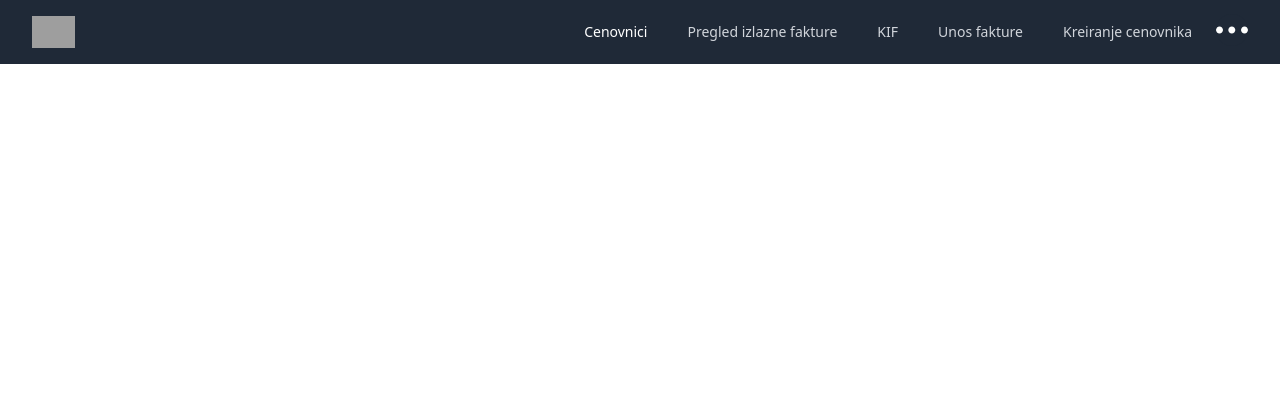
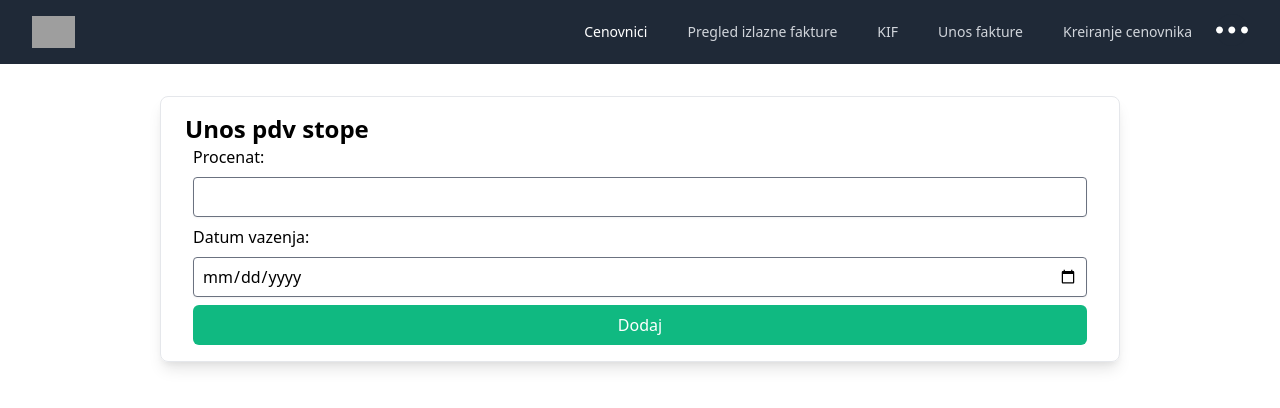
Before and after one commit to Legionar14/poslovna-informatika-fe, a React (Create React App) app: page /unos-pdv-stope in a window 1280 px wide. Shown: the top 408 px of the page. Built offline with nearby package versions, Linux system fonts and the light colour scheme; no server answers; grey boxes are pictures that could not be loaded.

Commit message:
Gotova strana za unos pdv kategorije, pdv stope

```diff
--- a/src/App.jsx
+++ b/src/App.jsx
@@ -9,6 +9,8 @@ import { NotificationContainer } from 'react-notifications'
 import 'react-notifications/lib/notifications.css';
 import JediniceMere from './pages/JediniceMere/JediniceMere';
 import RobaIliUsluga from './pages/RobaIliUsluga/RobaIliUsluga';
+import UnosPdvKategorije from "./pages/UnosPdvKategorije";
+import UnosPdvStope from "./pages/UnosPdvStope";
 
 function App() {
   return (
@@ -25,6 +27,8 @@ function App() {
           <Route path="/izmena-izlazne-fakture/:id" component={UnosIzlazneFakture} />
           <Route path="/jedinice-mere" component={JediniceMere} />
           <Route path="/roba-ili-usluga" component={RobaIliUsluga} />
+          <Route path="/unos-pdv-kategorije" component={UnosPdvKategorije} />
+          <Route path="/unos-pdv-stope" component={UnosPdvStope} />
         </Switch>
       </Router>
       <NotificationContainer/>
--- a/src/components/Navbar/Navbar.jsx
+++ b/src/components/Navbar/Navbar.jsx
@@ -1,3 +1,4 @@
+import { Link } from "react-router-dom";
 import { useState } from "react/cjs/react.development";
 import Options from '../../assets/more-options.svg';
 
@@ -49,6 +50,8 @@ const Navbar = () => {
                 <a href="/jedinice-mere" className="block px-4 py-2 text-sm text-gray-700 hover:bg-gray-100" role="menuitem">Jedinice mere</a>
                 <a href="/roba-ili-usluga" className="block px-4 py-2 text-sm text-gray-700 hover:bg-gray-100" role="menuitem">Roba ili usluga</a>
                 <a href="/grupa-robe-ili-usluge" className="block px-4 py-2 text-sm text-gray-700 hover:bg-gray-100" role="menuitem">Grupa robe ili usluge</a>
+                <Link to="/unos-pdv-kategorije" className="block px-4 py-2 text-sm text-gray-700 hover:bg-gray-100" role="menuitem">Unos pdv kategorije</Link>
+                <Link to="/unos-pdv-stope" className="block px-4 py-2 text-sm text-gray-700 hover:bg-gray-100" role="menuitem">Unos pdv stope</Link>
               </div>
             </div>
           </div>
--- a/src/hooks/useCurrentUser.js
+++ b/src/hooks/useCurrentUser.js
@@ -4,7 +4,7 @@ import { v4 as uuid } from "uuid"
 
 const useCurrentUser = () => {
   const [currentUser, setCurrentUser] = useState({
-    id: uuid,
+    id: uuid(),
     username: "user",
     preduzeceId: '481a4f2d-450d-4b83-a516-bad9d6e12159'
   })
--- /dev/null
+++ b/src/hooks/usePdvKategorija.js
@@ -0,0 +1,25 @@
+import { useCallback, useEffect, useState } from "react"
+import { v4 as uuid } from "uuid"
+import { axios } from "../axios"
+
+const usePdvKategorija = () => {
+
+  const [stope, setStope] = useState([])
+
+  useEffect(()=>{
+    axios.get("/pdv-stope/slobodne")
+    .then(({data}) => setStope(data))
+    .catch(console.error)
+  }, [setStope])
+
+  const addKategorija = useCallback((onSuccess, onFailure)=>({nazivKategorije, pdvStopa})=>{
+    axios
+    .post("/pdv-kategorije", { nazivKategorije, stopePDV: pdvStopa.map(x=>stope.find(st=>st.id === x)) })
+    .then(({status}) => status === 200 || status === 201 ? onSuccess() : onFailure(`Failed to add, got ${status}`))
+    .catch(onFailure)
+  }, [stope])
+
+  return {stope, addKategorija}
+}
+
+export default usePdvKategorija
--- /dev/null
+++ b/src/hooks/usePdvStopa.js
@@ -0,0 +1,20 @@
+import { useCallback } from "react"
+import { v4 as uuid } from "uuid"
+import { axios } from "../axios"
+import { DateTimeFormatter, LocalDate } from "@js-joda/core";
+
+const usePdvStopa = () => {
+
+  const addPdvStopa = useCallback((onSuccess, onFailure) => ({procenat, datumVazenja}) =>{
+    const fmtr = DateTimeFormatter.ofPattern("yyyy-MM-dd")
+    const fmtrTo = DateTimeFormatter.ofPattern("dd-MM-yyyy")
+    const date = LocalDate.parse(datumVazenja, fmtr).format(fmtrTo)
+    axios.post(`pdv-stope`, {id: uuid(), procenat, datumVazenja: date})
+    .then(({status}) => status === 200 || status === 201 ? onSuccess() : onFailure(`Got status ${status}`))
+    .catch(onFailure)
+  },[])
+
+  return { addPdvStopa }
+}
+
+export default usePdvStopa
--- /dev/null
+++ b/src/pages/UnosPdvKategorije/index.jsx
@@ -0,0 +1,43 @@
+import { useCallback } from "react"
+import { useForm } from "react-hook-form"
+import NotificationManager from "react-notifications/lib/NotificationManager"
+import { useHistory } from "react-router-dom"
+import FormContainer from "../../components/FormContainer"
+import usePdvKategorija from "../../hooks/usePdvKategorija"
+
+const UnosPdvKategorije = () => {
+
+  const { stope, addKategorija } = usePdvKategorija()
+  const { push } = useHistory()
+  const { register, handleSubmit } = useForm()
+
+  const onSuccess = useCallback(() => {
+    NotificationManager.success("Added successfully")
+    push("/")
+  }, [push])
+
+  const onFailure = useCallback((err) => {
+    NotificationManager.error("An error occured")
+    console.error(err)
+  }, [])
+
+  return (
+    <FormContainer formName="Unos pdv kategorije">
+      <form className="w-full flex flex-col px-2 gap-y-2" onSubmit={handleSubmit(addKategorija(onSuccess, onFailure))}>
+        <label htmlFor="nazivKategorije">Naziv kategorije:</label>
+        <input type="text" name="nazivKategorije" id="nazivKategorije" className="shadow-sm w-full h-10 px-2 rounded" ref={register} />
+        <label htmlFor="pdvStopa">Pdv stopa:</label>
+        <select name="pdvStopa" id="pdvStopa" multiple className="shadow-sm w-full px-2 rounded" ref={register}>
+          {
+            stope.map(stopa => (
+              <option key={stopa.id} value={stopa.id}>{stopa.procenat}% - {stopa.datumVazenja}</option>
+            ))
+          }
+        </select>
+        <button type="submit" className="bg-green-500 py-1 px-2 font-medium text-white rounded-md h-10">Dodaj</button>
+      </form>
+    </FormContainer>
+  )
+}
+
+export default UnosPdvKategorije
--- /dev/null
+++ b/src/pages/UnosPdvStope/index.jsx
@@ -0,0 +1,38 @@
+import { useForm } from "react-hook-form"
+import NotificationManager from "react-notifications/lib/NotificationManager"
+import { useHistory } from "react-router-dom"
+import { useCallback } from "react/cjs/react.development"
+import FormContainer from "../../components/FormContainer"
+import usePdvStopa from "../../hooks/usePdvStopa"
+
+const UnosPdvStope = () => {
+  const { push } = useHistory()
+  const { addPdvStopa } = usePdvStopa()
+  const { register, handleSubmit } = useForm()
+
+  const onSuccess = useCallback(()=>{
+    NotificationManager.success("Added successfully")
+    push("/")
+  }, [push])
+
+  const onFailure = useCallback((err)=>{
+    NotificationManager.error("An error occured")
+    console.error(err)
+  }, [])
+
+  return (
+    <FormContainer formName="Unos pdv stope">
+      <form className="w-full flex flex-col px-2 gap-y-2" onSubmit={handleSubmit(addPdvStopa(onSuccess, onFailure))}>
+        <label htmlFor="procenat">
+          Procenat:
+        </label>
+        <input type="number" name="procenat" id="procenat" className="shadow-sm w-full h-10 px-2 rounded" ref={register}/>
+        <label htmlFor="datumVazenja">Datum vazenja:</label>
+        <input type="date" name="datumVazenja" id="datumVazenja" className="shadow-sm w-full h-10 px-2 rounded" ref={register}/>
+        <button type="submit" className="bg-green-500 py-1 px-2 font-medium text-white rounded-md h-10">Dodaj</button>
+      </form>
+    </FormContainer>
+  )
+}
+
+export default UnosPdvStope
```
